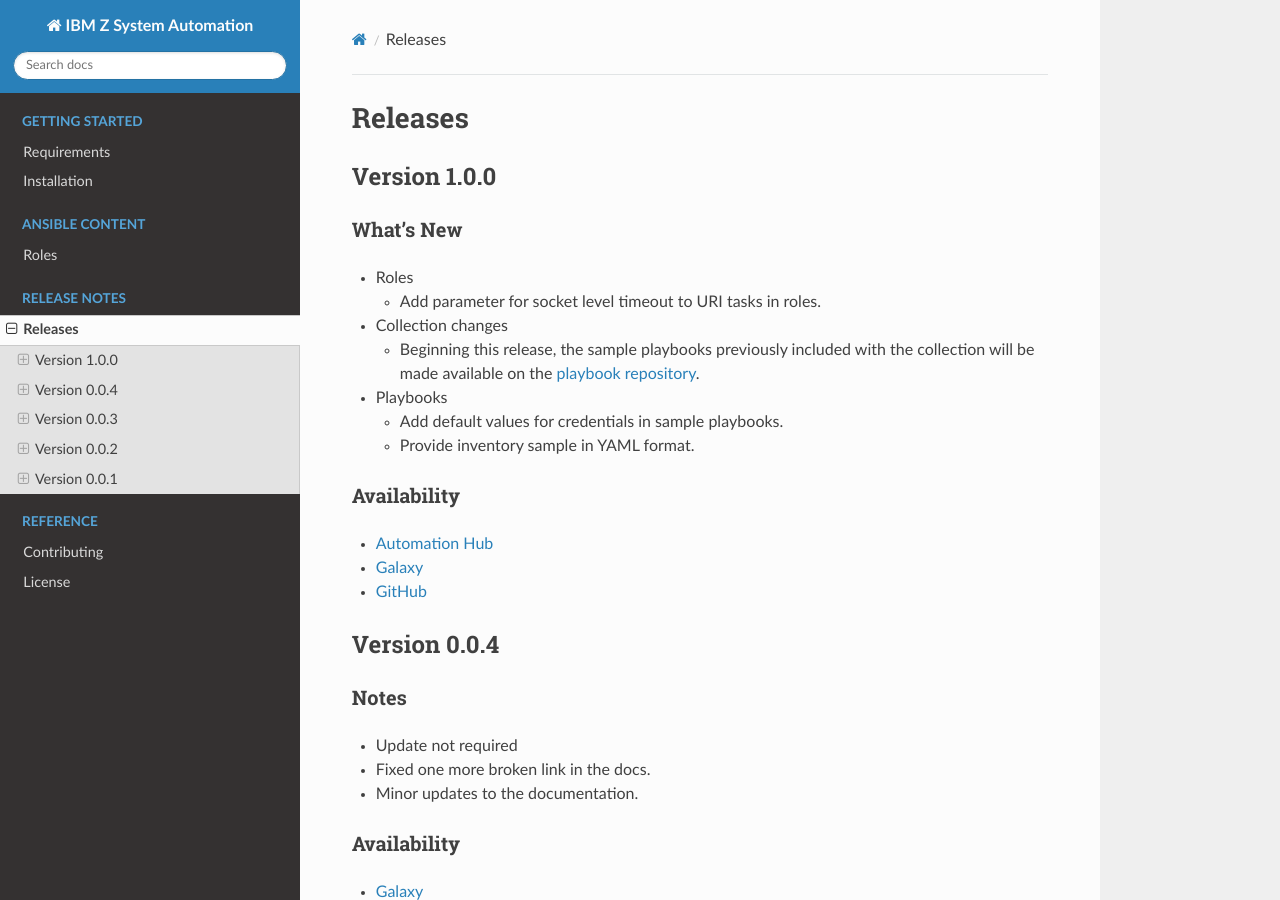
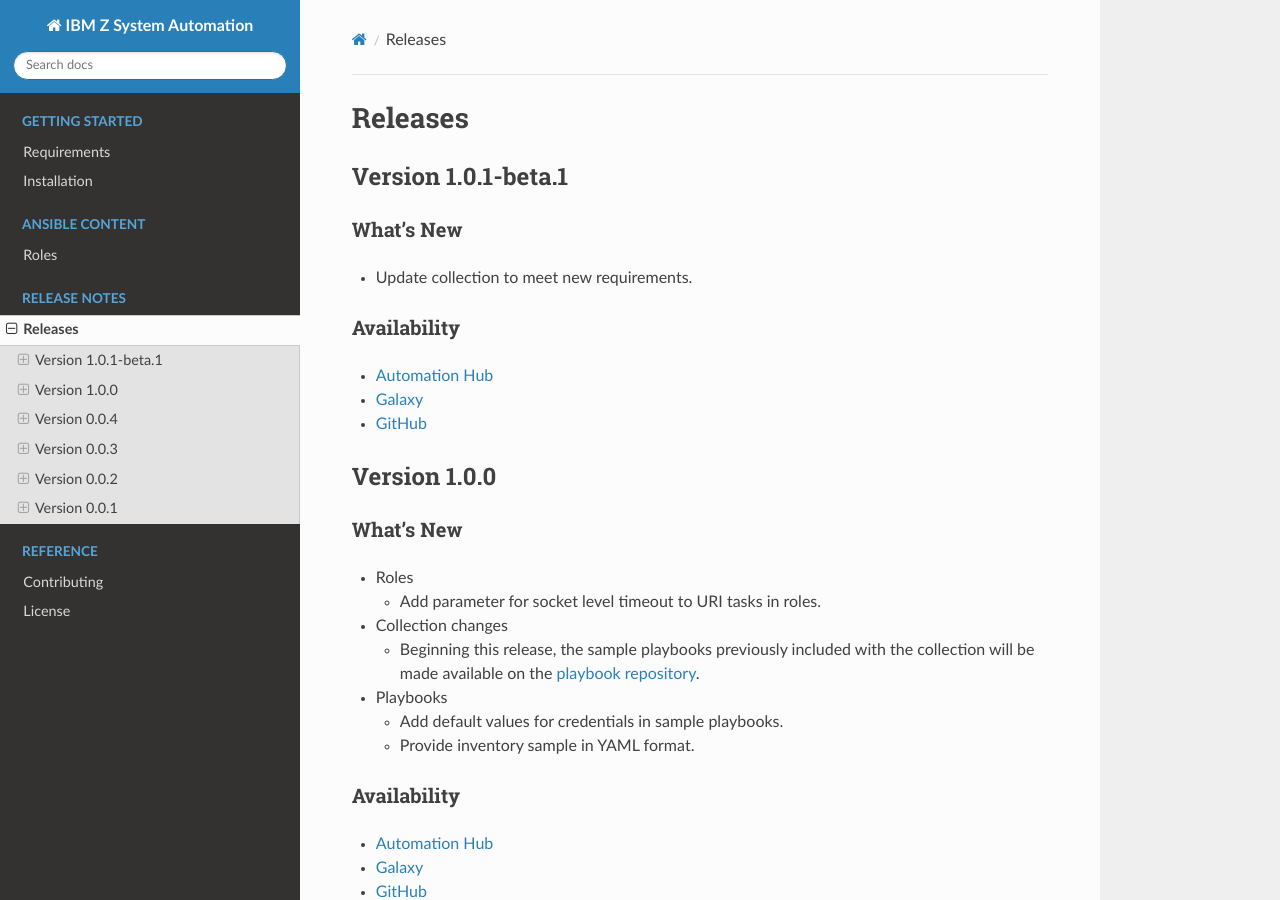
Before and after one commit to ansible-collections/ibm_zos_sysauto, a Sphinx documentation site: the page built from docs/source/release_notes.rst, in a window 1280 px wide and 900 px high. Built offline with Sphinx 7.4.7 and the Read the Docs theme 2.0.0, drawn with Linux system fonts in a browser that asks for light colours.

Commit message:
required changes for RH galaxy importer (#12)

```diff
--- a/bindep.txt
+++ b/bindep.txt
@@ -1,5 +1,5 @@
 ################################################################################
-# © Copyright IBM Corporation 2021
+# (C) Copyright IBM Corporation 2022
 ################################################################################
 # This file maintains a list of any binary dependencies needed by this
 # Collection. At this time there are no binary dependencies.
--- a/docs/source/release_notes.rst
+++ b/docs/source/release_notes.rst
@@ -5,6 +5,21 @@
 ======================
 Releases
 ======================
+
+Version 1.0.1-beta.1
+====================
+
+What's New
+----------
+
+* Update collection to meet new requirements.
+
+Availability
+------------
+
+* `Automation Hub`_
+* `Galaxy`_
+* `GitHub`_
 
 Version 1.0.0
 =============
--- a/galaxy.yml
+++ b/galaxy.yml
@@ -1,4 +1,4 @@
-# Copyright (c) IBM Corporation 2020, 2021
+# Copyright (c) IBM Corporation 2020, 2022
 
 # IBM collection namespace
 namespace: ibm
@@ -7,7 +7,7 @@ namespace: ibm
 name: ibm_zos_sysauto
 
 # The version of the collection.
-version: 1.0.0
+version: 1.0.1-beta.1
 
 # Collection README file
 readme: README.md
@@ -52,3 +52,4 @@ build_ignore:
   - .gitattributes
   - '*.tar.gz'
   - docs
+  - changelogs
--- a/requirements-zos-sysauto.txt
+++ b/requirements.txt
@@ -1,5 +1,5 @@
 ################################################################################
-# (C) Copyright IBM Corporation 2021
+# (C) Copyright IBM Corporation 2022
 ################################################################################
 # This file maintains a list of any python dependencies needed by this
 # collection to run effectively on an Ansible controller.
```
Also changed, not shown: CHANGELOG.rst (added, +42 -0 lines), README.md (+1 -1 lines), 9 other files.
